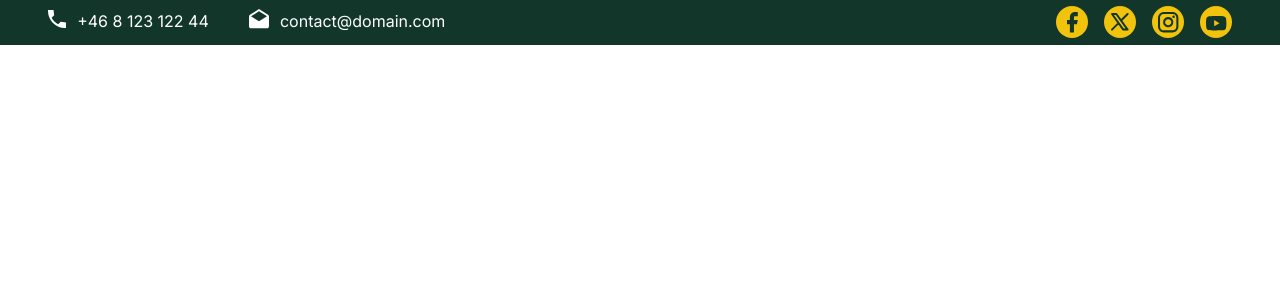
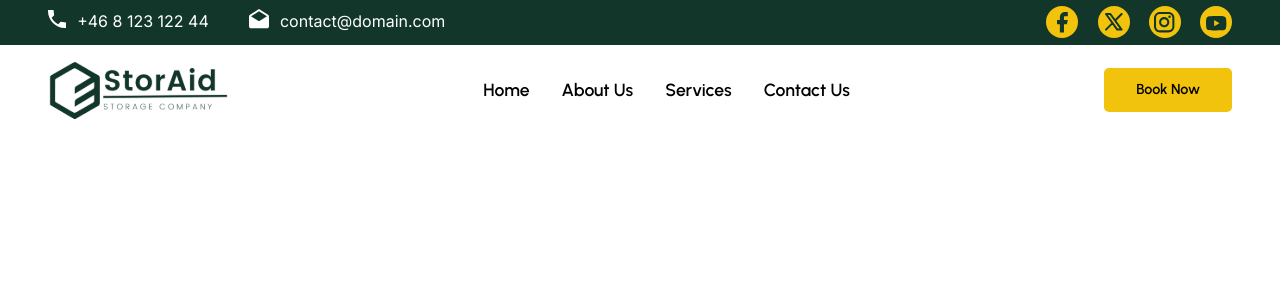
Before and after one commit to DennaSidaUpp/JS-Frontend, a React (Vite) app: page / in a window 1280 px wide. Shown: the top 300 px of the page. Built offline with nearby package versions, Linux system fonts and the light colour scheme.

Commit message:
Navbar updated, Top and Bottom section finished.

```diff
--- /dev/null
+++ b/src/components/BookNowButton.jsx
@@ -0,0 +1,11 @@
+import React from 'react'
+
+function BookNowButton() {
+  return (
+    <div>
+      <button className='bookingButton bookingButtonHover'>Book Now</button>
+    </div>
+  )
+}
+
+export default BookNowButton
--- a/src/components/Navbar.jsx
+++ b/src/components/Navbar.jsx
@@ -1,4 +1,5 @@
 import React from 'react'
+import BookNowButton from './BookNowButton'
 
 function Navbar() {
   return (
@@ -18,7 +19,14 @@ function Navbar() {
             </div>
         </div>
         <div className='navBot'>
-
+          <div className='navBotLogo'><img src="./images/logos/storaid_logo.svg" alt="" /></div>
+          <div className='navBotPages'>
+            <a href="#">Home</a>
+            <a href="#">About Us</a>
+            <a href="#">Services</a>
+            <a href="#">Contact Us</a>
+          </div>
+          <BookNowButton></BookNowButton>
         </div>
     </nav>
   )
--- a/src/main.css
+++ b/src/main.css
@@ -57,7 +57,7 @@ nav {
 
             .navSocialMedia {
                 display: flex;
-                gap: 1rem;
+                gap: 1.2rem;
 
 
                 .navSocialMediaIcon {
@@ -79,9 +79,52 @@ nav {
         }
     }
 
-    navBot {
+    .navBot {
         background-color: var(--primary);
         font-family: "Urbanist", sans-serif;
         padding: 0px 3rem;
+        display: flex;
+        justify-content: space-between;
+        align-items: center;
+        padding: 1rem 3rem;
+
+        .navBotLogo {
+            display: flex;
+        }
+
+        .navBotPages {
+            display: flex;
+            font-size: 1.1rem;
+            font-weight: 600;
+            gap: 2rem;
+
+            a {
+                color: black;
+                text-decoration: none;
+            }
+        }
+
+        .navBotBooking {
+            display: flex;
+            background-color: blue;
+        }
     }
 }
+
+.bookingButton {
+
+    border: none;
+    border-radius: 5px;
+    padding: 0.7rem 2rem;
+    background-color: var(--accent);
+    font-family: "Urbanist", sans-serif;
+    font-size: 0.9rem;
+    font-weight: 600;
+    text-align: center;
+    transition-duration: 0.3s;
+    cursor: pointer;
+}
+.bookingButtonHover:hover{
+    background-color: var(--secondary);
+    color: white;
+}
```
Also changed, not shown: src/components/DiscoverMoreButton.jsx (added), src/components/PricingItems.jsx (added).
